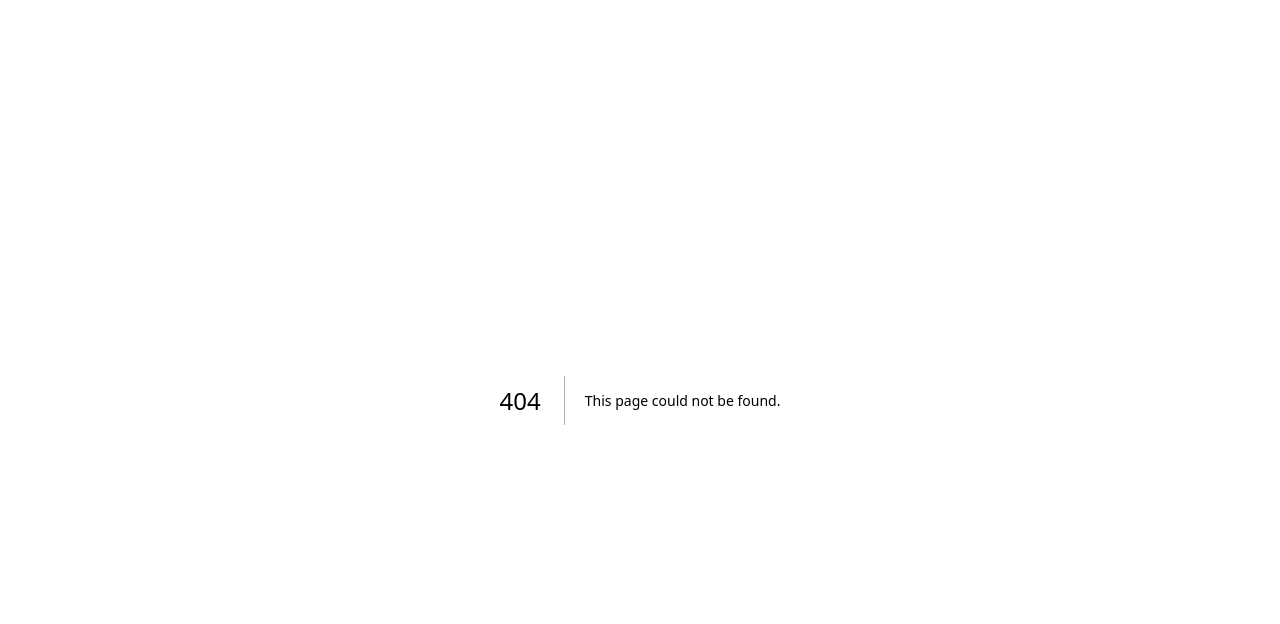
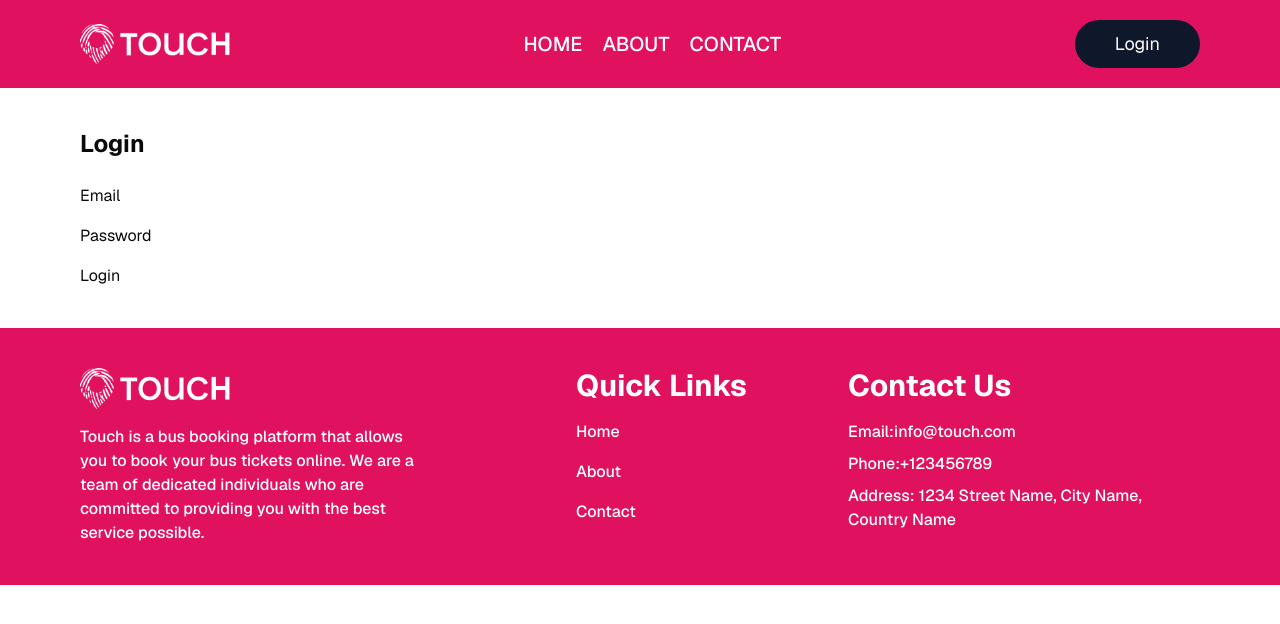
Before and after one commit to Mr-Rafiqul-Islam/ticketing-site, a Next.js app: page /login in a window 1280 px wide. Before the commit this address had no page. Shown: the top 624 px of the page. Built offline with nearby package versions, Linux system fonts and the light colour scheme; no server answers.

Commit message:
user authentication setup completed

```diff
--- /dev/null
+++ b/app/(website)/(pages)/login/page.tsx
@@ -0,0 +1,12 @@
+import LoginForm from "@/components/LoginForm";
+
+const LoginPage = () => {
+  return (
+    <div className="container py-10">
+      <h1 className="text-2xl font-bold mb-6">Login</h1>
+      <LoginForm />
+    </div>
+  );
+};
+
+export default LoginPage;
--- a/app/(website)/layout.tsx
+++ b/app/(website)/layout.tsx
@@ -1,13 +1,22 @@
-import Footer from '@/components/Footer'
-import Header from '@/components/Header'
-import React from 'react'
+"use client";
+import Footer from "@/components/Footer";
+import Header from "@/components/Header";
+import queryClient from "@/utlis/queryClient";
+import { QueryClientProvider, QueryClient } from "@tanstack/react-query";
+import { ReactQueryDevtools } from "@tanstack/react-query-devtools";
+import React from "react";
 
-export default function layout({children}: {children: React.ReactNode}) {
+export default function layout({ children }: { children: React.ReactNode }) {
   return (
     <>
-    <Header/>
-    {children}
-    <Footer/>
+      <QueryClientProvider client={queryClient}>
+        <Header />
+        {children}
+        <Footer />
+
+        {/* React Query Devtools for debugging */}
+        <ReactQueryDevtools initialIsOpen={false} />
+      </QueryClientProvider>
     </>
-  )
+  );
 }
--- /dev/null
+++ b/app/middleware.ts
@@ -0,0 +1,21 @@
+import { NextResponse } from "next/server";
+import type { NextRequest } from "next/server";
+
+export function middleware(req: NextRequest) {
+  const token = req.cookies.get("token");
+
+  if (!token && req.nextUrl.pathname !== "/login") {
+    return NextResponse.redirect(new URL("/login", req.url));
+  }
+
+  return NextResponse.next();
+}
+// Define the routes where middleware should be applied
+export const config = {
+  matcher: [
+    // Skip Next.js internals and static files
+    "/((?!_next|[^?]*\\.(?:html?|css|js(?!on)|jpe?g|webp|png|gif|svg|ttf|woff2?|ico|csv|docx?|xlsx?|zip|webmanifest)).*)",
+    // Always run for API routes
+    "/(api|trpc)(.*)",
+  ], // Apply middleware to specific routes
+};
--- a/components/Header.tsx
+++ b/components/Header.tsx
@@ -1,3 +1,4 @@
+'use client'
 import React from "react";
 import {
   Sheet,
@@ -11,8 +12,11 @@ import logo from "@/public/logo.png";
 import logobg from "@/public/logo-with-bg.png";
 import Link from "next/link";
 import Image from "next/image";
+import { useFetchUser } from "@/utlis/hooks/useAuth";
+import { cn } from "@/lib/utils";
 
 function Header() {
+  const { data: user, isLoading } = useFetchUser();
   return (
     <header className="py-5 sticky top-0 left-0 z-50 w-full bg-primary-color">
       <div className="container">
@@ -53,11 +57,23 @@ function Header() {
           </nav>
           <div className="call-to-action">
             <Link
-              href="/"
-              className="hidden md:block py-3 px-[40px] text-sm md:text-base xl:text-[18px] bg-slate-900 transition-all duration-300 rounded-full text-white"
+              href="/login"
+              className={cn("hidden md:block py-3 px-[40px] text-sm md:text-base xl:text-[18px] bg-slate-900 transition-all duration-300 rounded-full text-white",
+              user && "md:hidden")}
             >
               Login
             </Link>
+            <div
+              className={cn(
+                "flex justify-between p-4 bg-gray-100",
+                !user && "hidden"
+              )}
+            >
+              <h1 className="text-xl font-bold">
+                Welcome, {user?.name || "Guest"}!
+              </h1>
+              <button className="btn">Logout</button>
+            </div>
             {/* menu bar */}
             <div className="block md:hidden">
               <Sheet>
@@ -82,7 +98,13 @@ function Header() {
                     <SheetTitle>
                       <div className="bg-primary-color w-full mt-4">
                         <Link href={"/"}>
-                          <Image src={logobg} alt="logo" width={150} height={80}  className="mx-auto"/>
+                          <Image
+                            src={logobg}
+                            alt="logo"
+                            width={150}
+                            height={80}
+                            className="mx-auto"
+                          />
                         </Link>
                       </div>
                     </SheetTitle>
@@ -113,12 +135,28 @@ function Header() {
                         Contact
                       </a>
                     </li>
-                    <Link
-                      href="/"
-                      className="py-3 text-center px-[40px] text-sm md:text-base xl:text-[18px] bg-slate-900 transition-all duration-300 rounded-full text-white"
-                    >
-                      Login
-                    </Link>
+                    <div>
+                      <Link
+                        href="/login"
+                        className={cn(
+                          "py-3 text-center px-[40px] text-sm md:text-base xl:text-[18px] bg-slate-900 transition-all duration-300 rounded-full text-white",
+                          user && "hidden"
+                        )}
+                      >
+                        Login
+                      </Link>
+                      <div
+                        className={cn(
+                          "flex justify-between p-4 bg-gray-100",
+                          !user && "hidden"
+                        )}
+                      >
+                        <h1 className="text-xl font-bold">
+                          Welcome, {user?.name || "Guest"}!
+                        </h1>
+                        <button className="btn">Logout</button>
+                      </div>
+                    </div>
                   </ul>
                 </SheetContent>
               </Sheet>
--- /dev/null
+++ b/components/LoginForm.tsx
@@ -0,0 +1,52 @@
+'use client'
+import { useLogin } from "@/utlis/hooks/useAuth";
+import { useForm } from "react-hook-form";
+import { useRouter } from "next/navigation";
+
+interface LoginFormValues {
+  email: string;
+  password: string;
+}
+
+const LoginForm = () => {
+  const router = useRouter();
+  const { register, handleSubmit } = useForm<LoginFormValues>();
+  const { mutate, status, error } = useLogin();
+
+  const onSubmit = (data: LoginFormValues) => {
+    mutate(data, {
+      onSuccess: () => {
+        router.push("/"); // Redirect to the home page on success
+      },
+    });
+  };
+
+  return (
+    <form onSubmit={handleSubmit(onSubmit)} className="space-y-4">
+      <div>
+        <label htmlFor="email">Email</label>
+        <input
+          type="email"
+          id="email"
+          {...register("email", { required: true })}
+          className="input"
+        />
+      </div>
+      <div>
+        <label htmlFor="password">Password</label>
+        <input
+          type="password"
+          id="password"
+          {...register("password", { required: true })}
+          className="input"
+        />
+      </div>
+      <button type="submit" disabled={status === 'pending'} className="btn">
+        {status === 'pending' ? "Loading..." : "Login"}
+      </button>
+      {error && <p className="text-red-500">{(error as any).response.data.message}</p>}
+    </form>
+  );
+};
+
+export default LoginForm;
--- a/package.json
+++ b/package.json
@@ -17,7 +17,9 @@
     "@radix-ui/react-slot": "^1.1.1",
     "@radix-ui/react-tabs": "^1.1.2",
     "@tanstack/react-query": "^5.64.0",
+    "@tanstack/react-query-devtools": "^5.64.0",
     "@types/next-auth": "^3.13.0",
+    "@types/react-query": "^1.2.8",
     "axios": "^1.7.9",
     "class-variance-authority": "^0.7.1",
     "clsx": "^2.1.1",
--- a/utlis/api.ts
+++ b/utlis/api.ts
@@ -2,6 +2,7 @@ import axios from 'axios';
 
 const api = axios.create({
   baseURL: process.env.NEXT_PUBLIC_API_URL, // Laravel backend URL
+  withCredentials: true,
   headers: {
     'Content-Type': 'application/json',
   },
--- /dev/null
+++ b/utlis/hooks/useAuth.ts
@@ -0,0 +1,25 @@
+import { useMutation, useQuery } from "@tanstack/react-query";
+import api from "../api";
+
+// Login mutation
+export const useLogin = () => {
+  return useMutation<
+    { email: string; password: string },
+    Error,
+    { email: string; password: string }
+  >({
+    mutationFn: (data: { email: string; password: string }) =>
+      api.post("/login", data),
+  });
+};
+
+// Fetch logged-in user
+export const useFetchUser = () => {
+  return useQuery({
+    queryKey: ["user"],
+    queryFn: async () => {
+      const { data } = await api.get("/user-info");
+      return data;
+    },
+  });
+};
--- /dev/null
+++ b/utlis/queryClient.ts
@@ -0,0 +1,18 @@
+// utils/queryClient.ts
+import { QueryClient } from "@tanstack/react-query";
+
+const queryClient = new QueryClient({
+  defaultOptions: {
+    queries: {
+      retry: 1, // Retry failed requests once
+      refetchOnWindowFocus: false, // Disable automatic refetch on window focus
+    },
+    mutations: {
+      retry: 1, // Retry mutations once on failure
+    },
+  },
+});
+
+
+
+export default queryClient;
```
Also changed, not shown: public/about.png, 1 other file (tests, documents, lock files or other folders).
